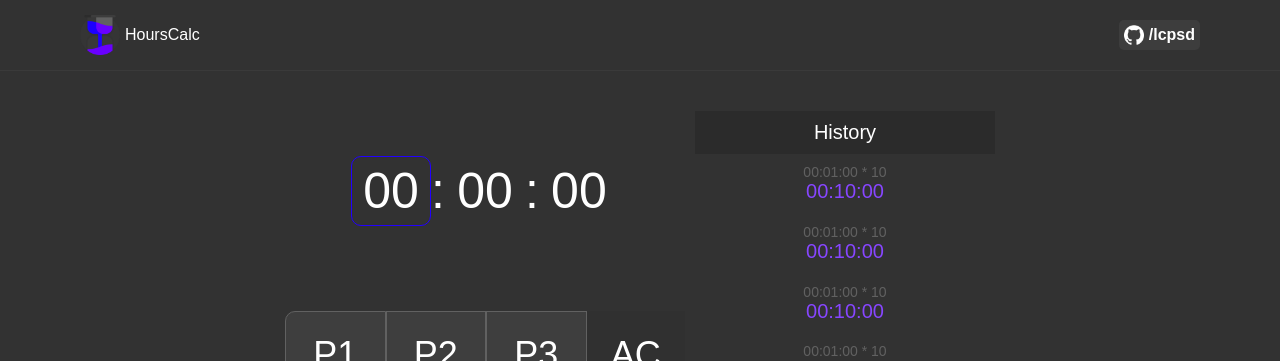
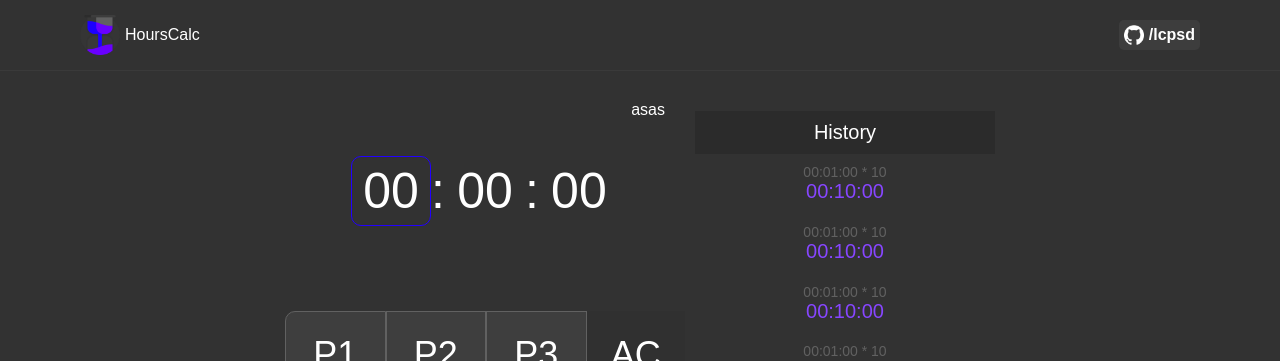
Before and after one commit to lcpsd/hours-calc, a React (Create React App) app: page / in a window 1280 px wide. Shown: the top 361 px of the page. Built offline with nearby package versions, Linux system fonts and the light colour scheme.

Commit message:
last operation div

```diff
--- a/src/components/Screen.jsx
+++ b/src/components/Screen.jsx
@@ -13,6 +13,8 @@ export function Screen() {
 
     return (
         <div id="screen">
+            <p id="last-operation">asas</p>
+
             <div className="text-container">
 
                 <div id="P1" className={
@@ -50,39 +52,6 @@ export function Screen() {
                     <span></span>
                 }
 
-
-                {/*
-
-                    1 - Criar lógica de multiplicação
-                        1 - Pegar o texto que está em cada div e concatenar em uma única string
-
-                        2 - separar hora, minuto e segundo
-
-                        3 - transformar todos em minutos
-
-                        4 - fazer a multiplicação
-
-                        5 - exibir resultado final
-
-                    3 - Criar lógica de soma
-                        1 - Pegar o texto que está em cada div e concatenar em uma única string
-
-                        2 - separar hora, minuto e segundo
-
-                        3 - transformar todos em minutos
-
-                        4 - somar todos
-
-                        5 - transformar todos em hora
-
-                        6 - armazenar em um estado
-
-                        7 - aguardar a segunda entrada, refazer processos, fazer o calculo
-
-                        6 - exibir resultado final
-
-                */}
-
             </div>
         </div>
     )
--- a/src/context/ScreenContext.jsx
+++ b/src/context/ScreenContext.jsx
@@ -4,9 +4,13 @@ export const ScreenContext = createContext('')
 
 export function ScreenContextProvider(props){
 
+    //positions states
     const [position1, setPosition1] = useState("00")
     const [position2, setPosition2] = useState("00")
     const [position3, setPosition3] = useState("00")
+
+    const [currentOperation, setCurrentOperation] = useState("")
+    const [lastOperation, setLastOperation] = useState("")
 
     const [positionCounter, setPositionCounter] = useState(1)
     const [operator, setOperator] = useState("")
@@ -29,6 +33,7 @@ export function ScreenContextProvider(props){
 
         const commumOperators = ["x", "÷", "/", "-", "+", "="]
 
+        //checks value is a number
         if(!allOperators.includes(keyValue)){
             switch(positionCounter){
                 case 1:
@@ -60,11 +65,14 @@ export function ScreenContextProvider(props){
 
         }
 
+        //checks clear screen key
         if(keyValue === "AC"){
 
             setPosition1("00")
             setPosition2("00")
             setPosition3("00")
+            setOperator("")
+            setPositionCounter(1)
         }
 
         if(commumOperators.includes(keyValue)) setOperator(keyValue)
@@ -100,7 +108,13 @@ export function ScreenContextProvider(props){
             digitsInput,
             setPositionCounter,
             positionCounter,
-            operator
+            operator,
+
+            setCurrentOperation,
+            currentOperation,
+
+            setLastOperation,
+            setLastOperation
             }}>
             {props.children}
         </ScreenContext.Provider>
--- a/src/styles/screen.scss
+++ b/src/styles/screen.scss
@@ -5,6 +5,15 @@
     align-items: center;
     justify-content: center;
     flex: 1;
+    flex-direction: column;
+    position: relative;
+
+    #last-operation{
+        position: absolute;
+        text-align: end;
+        width: 90%;
+        top: 30px;
+    }
 
     .positionActive{
         border: 1px solid #2200FF;
```
